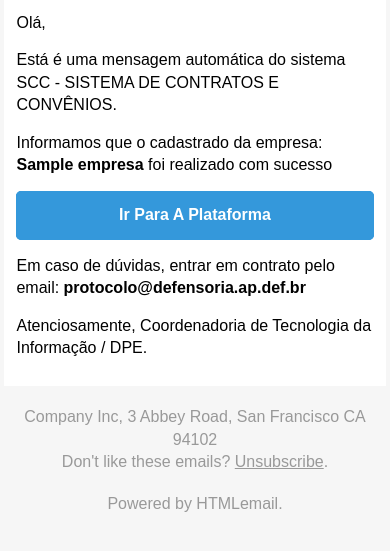
After one commit to joaofelipefrnnds/contratos_v2, a Django app: template contrato/templates/contrato/emails/email_nova_empresa.html in a window 390 px wide. The commit adds this page. Shown: the top 551 px of the page. Run offline with Django 4.2, Linux system fonts and the light colour scheme; the template is opened without the code that fills it: values that come from a table or form of the project are taken from there, others are empty; tables that the repository leaves empty hold one stand-in row (values such as "Sample post").

Commit message:
envio de email ao cadastrar empresa

```diff
--- a/contrato/models.py
+++ b/contrato/models.py
@@ -2,6 +2,8 @@ from django.db import models
 from django.contrib.auth.models import User
 from datetime import datetime
 import os
+from django.core.mail import send_mail, mail_admins
+from django.template.loader import render_to_string
 
 def directory_path(instance, filename):
     return os.path.join('arquivos/'+instance.__class__.__name__+"/"+str(instance)+"/", filename)
@@ -48,6 +50,28 @@ class Empresa(models.Model):
     def __str__(self):
         return self.nome_empresa
 
+    def save(self, *args, **kwargs):
+        super(Empresa, self).save(*args, **kwargs)
+
+        data = {'empresa': self.nome_empresa}
+        plain_text = render_to_string('contrato/emails/nova_empresa.txt', data)
+        html_email = render_to_string('contrato/emails/email_nova_empresa.html', data)
+        send_mail(
+            plain_text,
+            "A empresa %s foi cadastrada" % self.nome_empresa,
+            "joao.felipe@defensoria.ap.def.br",
+            ["joao.felipe@defensoria.ap.def.br"],
+            html_message=html_email,
+            fail_silently=True,
+        )
+        mail_admins(
+            'SCC - NOVA EMPRESA CADASTRADA',
+            plain_text,
+            html_message=html_email,
+            fail_silently=False,
+        )
+
+
 class Contrato(models.Model):
     numero_contrato = models.CharField(max_length=11, null=False, blank=False)
     numero_processo = models.CharField(max_length=11, null=False, blank=False)
--- /dev/null
+++ b/contrato/templates/contrato/emails/email_nova_empresa.html
@@ -0,0 +1,173 @@
+<!doctype html>
+<html>
+  <head>
+    <meta name="viewport" content="width=device-width, initial-scale=1.0">
+    <meta http-equiv="Content-Type" content="text/html; charset=UTF-8">
+    <title>Simple Transactional Email</title>
+    <style>
+@media only screen and (max-width: 620px) {
+  table.body h1 {
+    font-size: 28px !important;
+    margin-bottom: 10px !important;
+  }
+
+  table.body p,
+table.body ul,
+table.body ol,
+table.body td,
+table.body span,
+table.body a {
+    font-size: 16px !important;
+  }
+
+  table.body .wrapper,
+table.body .article {
+    padding: 10px !important;
+  }
+
+  table.body .content {
+    padding: 0 !important;
+  }
+
+  table.body .container {
+    padding: 0 !important;
+    width: 100% !important;
+  }
+
+  table.body .main {
+    border-left-width: 0 !important;
+    border-radius: 0 !important;
+    border-right-width: 0 !important;
+  }
+
+  table.body .btn table {
+    width: 100% !important;
+  }
+
+  table.body .btn a {
+    width: 100% !important;
+  }
+
+  table.body .img-responsive {
+    height: auto !important;
+    max-width: 100% !important;
+    width: auto !important;
+  }
+}
+@media all {
+  .ExternalClass {
+    width: 100%;
+  }
+
+  .ExternalClass,
+.ExternalClass p,
+.ExternalClass span,
+.ExternalClass font,
+.ExternalClass td,
+.ExternalClass div {
+    line-height: 100%;
+  }
+
+  .apple-link a {
+    color: inherit !important;
+    font-family: inherit !important;
+    font-size: inherit !important;
+    font-weight: inherit !important;
+    line-height: inherit !important;
+    text-decoration: none !important;
+  }
+
+  #MessageViewBody a {
+    color: inherit;
+    text-decoration: none;
+    font-size: inherit;
+    font-family: inherit;
+    font-weight: inherit;
+    line-height: inherit;
+  }
+
+  .btn-primary table td:hover {
+    background-color: #34495e !important;
+  }
+
+  .btn-primary a:hover {
+    background-color: #34495e !important;
+    border-color: #34495e !important;
+  }
+}
+</style>
+  </head>
+  <body style="background-color: #f6f6f6; font-family: sans-serif; -webkit-font-smoothing: antialiased; font-size: 14px; line-height: 1.4; margin: 0; padding: 0; -ms-text-size-adjust: 100%; -webkit-text-size-adjust: 100%;">
+    <span class="preheader" style="color: transparent; display: none; height: 0; max-height: 0; max-width: 0; opacity: 0; overflow: hidden; mso-hide: all; visibility: hidden; width: 0;">This is preheader text. Some clients will show this text as a preview.</span>
+    <table role="presentation" border="0" cellpadding="0" cellspacing="0" class="body" style="border-collapse: separate; mso-table-lspace: 0pt; mso-table-rspace: 0pt; background-color: #f6f6f6; width: 100%;" width="100%" bgcolor="#f6f6f6">
+      <tr>
+        <td style="font-family: sans-serif; font-size: 14px; vertical-align: top;" valign="top">&nbsp;</td>
+        <td class="container" style="font-family: sans-serif; font-size: 14px; vertical-align: top; display: block; max-width: 580px; padding: 10px; width: 580px; margin: 0 auto;" width="580" valign="top">
+          <div class="content" style="box-sizing: border-box; display: block; margin: 0 auto; max-width: 580px; padding: 10px;">
+
+            <!-- START CENTERED WHITE CONTAINER -->
+            <table role="presentation" class="main" style="border-collapse: separate; mso-table-lspace: 0pt; mso-table-rspace: 0pt; background: #ffffff; border-radius: 3px; width: 100%;" width="100%">
+
+              <!-- START MAIN CONTENT AREA -->
+              <tr>
+                <td class="wrapper" style="font-family: sans-serif; font-size: 14px; vertical-align: top; box-sizing: border-box; padding: 20px;" valign="top">
+                  <table role="presentation" border="0" cellpadding="0" cellspacing="0" style="border-collapse: separate; mso-table-lspace: 0pt; mso-table-rspace: 0pt; width: 100%;" width="100%">
+                    <tr>
+                      <td style="font-family: sans-serif; font-size: 14px; vertical-align: top;" valign="top">
+                        <p style="font-family: sans-serif; font-size: 14px; font-weight: normal; margin: 0; margin-bottom: 15px;">Olá,</p>
+                        <p style="font-family: sans-serif; font-size: 14px; font-weight: normal; margin: 0; margin-bottom: 15px;">Está é uma mensagem automática do sistema SCC - SISTEMA DE CONTRATOS E CONVÊNIOS.</p>
+                        <p style="font-family: sans-serif; font-size: 14px; font-weight: normal; margin: 0; margin-bottom: 15px;">Informamos que o cadastrado da empresa: <b>{{empresa}}</b> foi realizado com sucesso </p>
+
+
+                        <table role="presentation" border="0" cellpadding="0" cellspacing="0" class="btn btn-primary" style="border-collapse: separate; mso-table-lspace: 0pt; mso-table-rspace: 0pt; box-sizing: border-box; width: 100%;" width="100%">
+                          <tbody>
+                            <tr>
+                              <td align="left" style="font-family: sans-serif; font-size: 14px; vertical-align: top; padding-bottom: 15px;" valign="top">
+                                <table role="presentation" border="0" cellpadding="0" cellspacing="0" style="border-collapse: separate; mso-table-lspace: 0pt; mso-table-rspace: 0pt; width: auto;">
+                                  <tbody>
+                                    <tr>
+                                      <td style="font-family: sans-serif; font-size: 14px; vertical-align: top; border-radius: 5px; text-align: center; background-color: #3498db;" valign="top" align="center" bgcolor="#3498db"> <a href="http://127.0.0.1:8000/" target="_blank" style="border: solid 1px #3498db; border-radius: 5px; box-sizing: border-box; cursor: pointer; display: inline-block; font-size: 14px; font-weight: bold; margin: 0; padding: 12px 25px; text-decoration: none; text-transform: capitalize; background-color: #3498db; border-color: #3498db; color: #ffffff;">Ir para a plataforma</a> </td>
+                                    </tr>
+                                  </tbody>
+                                </table>
+                              </td>
+                            </tr>
+                          </tbody>
+                        </table>
+                        <p style="font-family: sans-serif; font-size: 14px; font-weight: normal; margin: 0; margin-bottom: 15px;">Em caso de dúvidas, entrar em contrato pelo email: <b>protocolo@defensoria.ap.def.br</b></p>
+                        <p style="font-family: sans-serif; font-size: 14px; font-weight: normal; margin: 0; margin-bottom: 15px;">Atenciosamente, Coordenadoria de Tecnologia da Informação / DPE.</p>
+                      </td>
+                    </tr>
+                  </table>
+                </td>
+              </tr>
+
+            <!-- END MAIN CONTENT AREA -->
+            </table>
+            <!-- END CENTERED WHITE CONTAINER -->
+
+            <!-- START FOOTER -->
+            <div class="footer" style="clear: both; margin-top: 10px; text-align: center; width: 100%;">
+              <table role="presentation" border="0" cellpadding="0" cellspacing="0" style="border-collapse: separate; mso-table-lspace: 0pt; mso-table-rspace: 0pt; width: 100%;" width="100%">
+                <tr>
+                  <td class="content-block" style="font-family: sans-serif; vertical-align: top; padding-bottom: 10px; padding-top: 10px; color: #999999; font-size: 12px; text-align: center;" valign="top" align="center">
+                    <span class="apple-link" style="color: #999999; font-size: 12px; text-align: center;">Company Inc, 3 Abbey Road, San Francisco CA 94102</span>
+                    <br> Don't like these emails? <a href="http://i.imgur.com/CScmqnj.gif" style="text-decoration: underline; color: #999999; font-size: 12px; text-align: center;">Unsubscribe</a>.
+                  </td>
+                </tr>
+                <tr>
+                  <td class="content-block powered-by" style="font-family: sans-serif; vertical-align: top; padding-bottom: 10px; padding-top: 10px; color: #999999; font-size: 12px; text-align: center;" valign="top" align="center">
+                    Powered by <a href="http://htmlemail.io" style="color: #999999; font-size: 12px; text-align: center; text-decoration: none;">HTMLemail</a>.
+                  </td>
+                </tr>
+              </table>
+            </div>
+            <!-- END FOOTER -->
+
+          </div>
+        </td>
+        <td style="font-family: sans-serif; font-size: 14px; vertical-align: top;" valign="top">&nbsp;</td>
+      </tr>
+    </table>
+  </body>
+</html>
--- /dev/null
+++ b/contrato/templates/contrato/emails/nova_empresa.txt
@@ -0,0 +1 @@
+SCC/DPE - A empresa {{ empresa}} foi cadastrada com sucesso no sistema.
--- a/templates/contrato/listagem_empresa.html
+++ b/templates/contrato/listagem_empresa.html
@@ -6,7 +6,7 @@
 
     <div class="card-footer col-sm-12">
       <div class="float-right">
-        <a href="{% url 'cadastro_contrato' %}">
+        <a href="{% url 'cadastro_empresa' %}">
           <button class="btn btn-success">
              <i class="fas fa-plus"></i> Cadastrar
           </button>
```
Also changed, not shown: contrato/templates/contrato/emails/nova_empresa.html (added, +11 -0 lines), setup/settings.py (+18 -0 lines), usuarios/views.py (line endings or trailing spaces).
